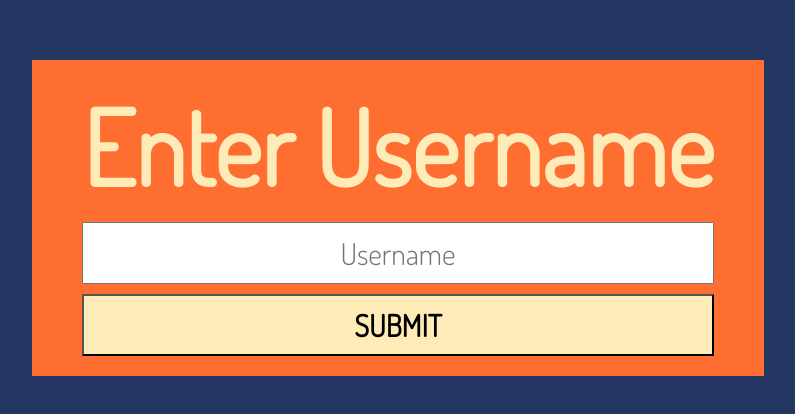
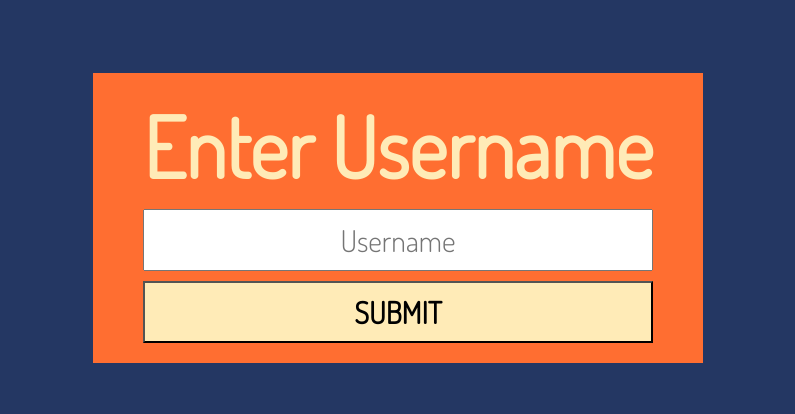
Before and after one commit to anmoljhamb/socket.io-chatApp, a React (Create React App) app in the folder client/: page / in a window 1280 px wide. Shown: the part 182-596 px from the top of the page, without its empty margins (242-1037 px from the left). Built offline with nearby package versions, Linux system fonts and the light colour scheme.

Commit message:
changed size of h1

```diff
--- a/client/src/App.scss
+++ b/client/src/App.scss
@@ -5,7 +5,7 @@
         justify-content: center;
         flex-direction: column;
         padding: 2rem 5rem;
-        font-size: 5.2rem;
+        font-size: 4.2rem;
         h1 {
             text-transform: capitalize;
         }
```
